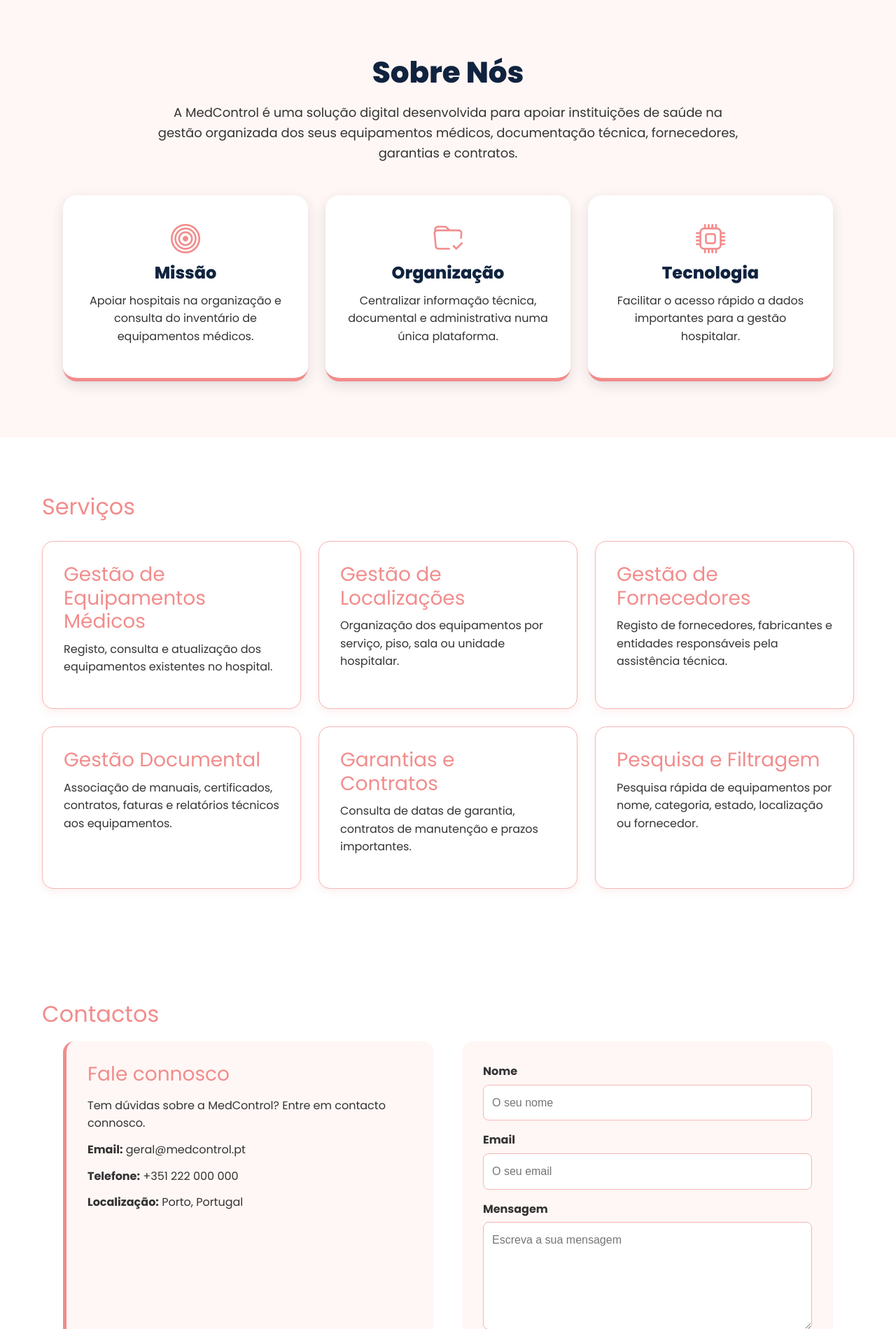
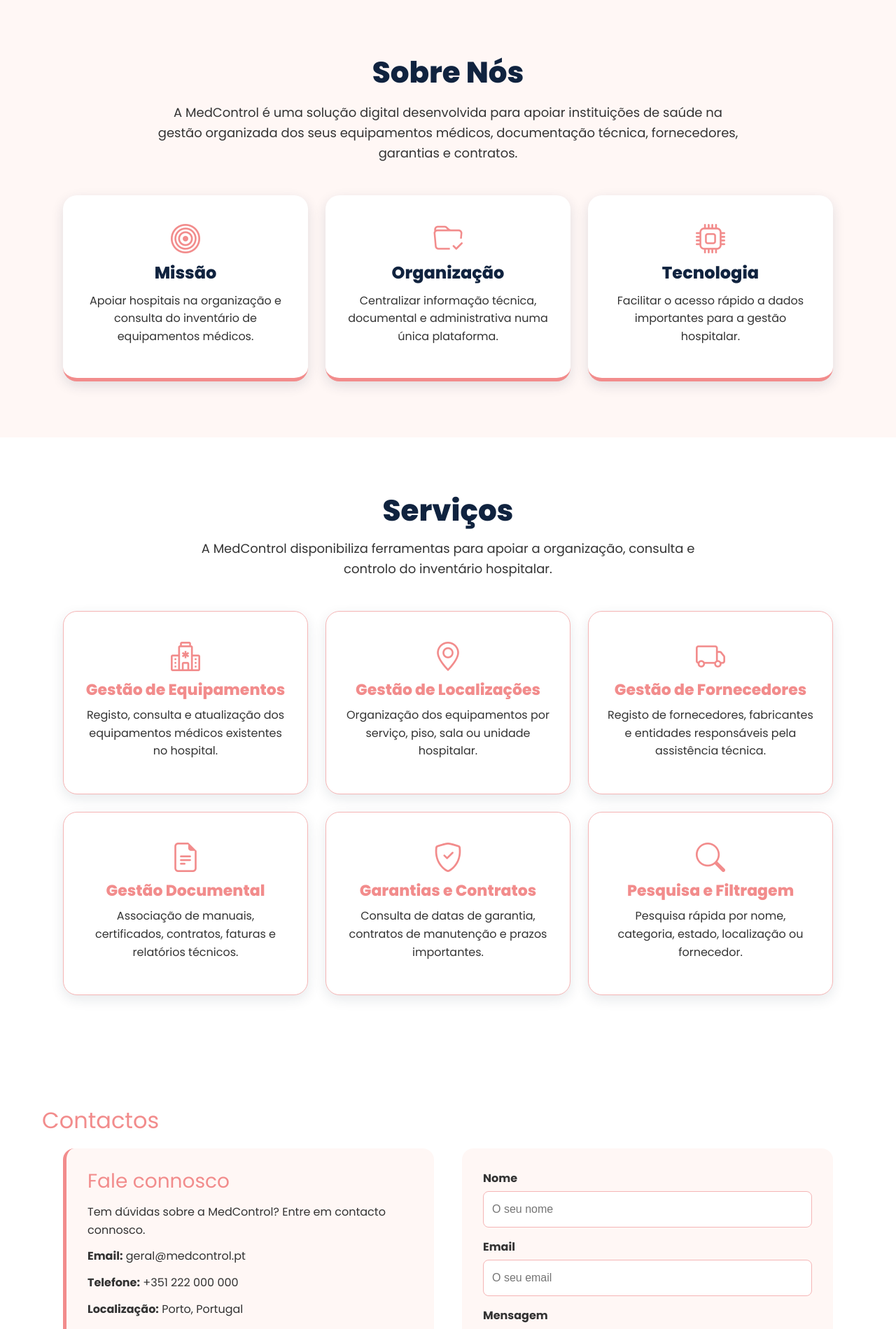
Before and after one commit to MariaFerreira1240661/Projeto-Sibdas, a PHP site: page /frontend/index.html in a window 1280 px wide. Shown: the part 739-2638 px from the top of the page at 70% size. Run offline with PHP 8.4, Linux system fonts and the light colour scheme.

Commit message:
Melhoria da secção de serviços

```diff
--- a/assets/css/estilo.css
+++ b/assets/css/estilo.css
@@ -136,39 +136,61 @@ footer {
 
 #servicos {
     background-color: #ffffff;
+    text-align: center;
+}
+
+#servicos h2 {
+    color: #10233f;
+    font-size: 42px;
+    font-weight: 800;
+    margin-bottom: 15px;
+}
+
+.servicos-intro {
+    max-width: 750px;
+    margin: 0 auto 45px auto;
+    color: #333333;
+    font-size: 18px;
 }
 
 .servicos-container {
+    max-width: 1100px;
+    margin: 0 auto;
     display: grid;
     grid-template-columns: repeat(3, 1fr);
     gap: 25px;
-    margin-top: 30px;
 }
 
 .cartao-servico {
     background-color: #ffffff;
-    padding: 30px;
-    border-radius: 16px;
+    padding: 32px 25px;
+    border-radius: 20px;
     border: 1px solid #f5b5b5;
-    box-shadow: 0 4px 12px rgba(242, 140, 140, 0.15);
+    box-shadow: 0 6px 18px rgba(16, 35, 63, 0.10);
+    transition: transform 0.3s, box-shadow 0.3s;
+}
+
+.cartao-servico:hover {
+    transform: translateY(-6px);
+    box-shadow: 0 10px 25px rgba(16, 35, 63, 0.16);
+}
+
+.cartao-servico i {
+    color: #f28c8c;
+    font-size: 42px;
+    margin-bottom: 18px;
 }
 
 .cartao-servico h3 {
-    color: #f28c8c;
+    color: #10233f;
+    font-size: 22px;
+    font-weight: 800;
     margin-bottom: 12px;
 }
 
 .cartao-servico p {
     color: #333333;
-}
-
-.cartao-servico h3 {
-    color: #f28c8c;
-    margin-bottom: 10px;
-}
-
-.cartao-servico p {
-    color: #333333;
+    font-size: 16px;
 }
 
 #sobre-nos {
--- a/frontend/index.html
+++ b/frontend/index.html
@@ -90,37 +90,47 @@
 
     <section id="servicos">
         <h2>Serviços</h2>
+        <p class="servicos-intro">
+            A MedControl disponibiliza ferramentas para apoiar a organização,
+            consulta e controlo do inventário hospitalar.
+        </p>
 
         <div class="servicos-container">
 
             <div class="cartao-servico">
-                <h3>Gestão de Equipamentos Médicos</h3>
-                <p>Registo, consulta e atualização dos equipamentos existentes no hospital.</p>
+                <i class="bi bi-hospital"></i>
+                <h3>Gestão de Equipamentos</h3>
+                <p>Registo, consulta e atualização dos equipamentos médicos existentes no hospital.</p>
             </div>
 
             <div class="cartao-servico">
+                <i class="bi bi-geo-alt"></i>
                 <h3>Gestão de Localizações</h3>
                 <p>Organização dos equipamentos por serviço, piso, sala ou unidade hospitalar.</p>
             </div>
 
             <div class="cartao-servico">
+                <i class="bi bi-truck"></i>
                 <h3>Gestão de Fornecedores</h3>
                 <p>Registo de fornecedores, fabricantes e entidades responsáveis pela assistência técnica.</p>
             </div>
 
             <div class="cartao-servico">
+                <i class="bi bi-file-earmark-text"></i>
                 <h3>Gestão Documental</h3>
-                <p>Associação de manuais, certificados, contratos, faturas e relatórios técnicos aos equipamentos.</p>
+                <p>Associação de manuais, certificados, contratos, faturas e relatórios técnicos.</p>
             </div>
 
             <div class="cartao-servico">
+                <i class="bi bi-shield-check"></i>
                 <h3>Garantias e Contratos</h3>
                 <p>Consulta de datas de garantia, contratos de manutenção e prazos importantes.</p>
             </div>
 
             <div class="cartao-servico">
+                <i class="bi bi-search"></i>
                 <h3>Pesquisa e Filtragem</h3>
-                <p>Pesquisa rápida de equipamentos por nome, categoria, estado, localização ou fornecedor.</p>
+                <p>Pesquisa rápida por nome, categoria, estado, localização ou fornecedor.</p>
             </div>
 
         </div>
```
